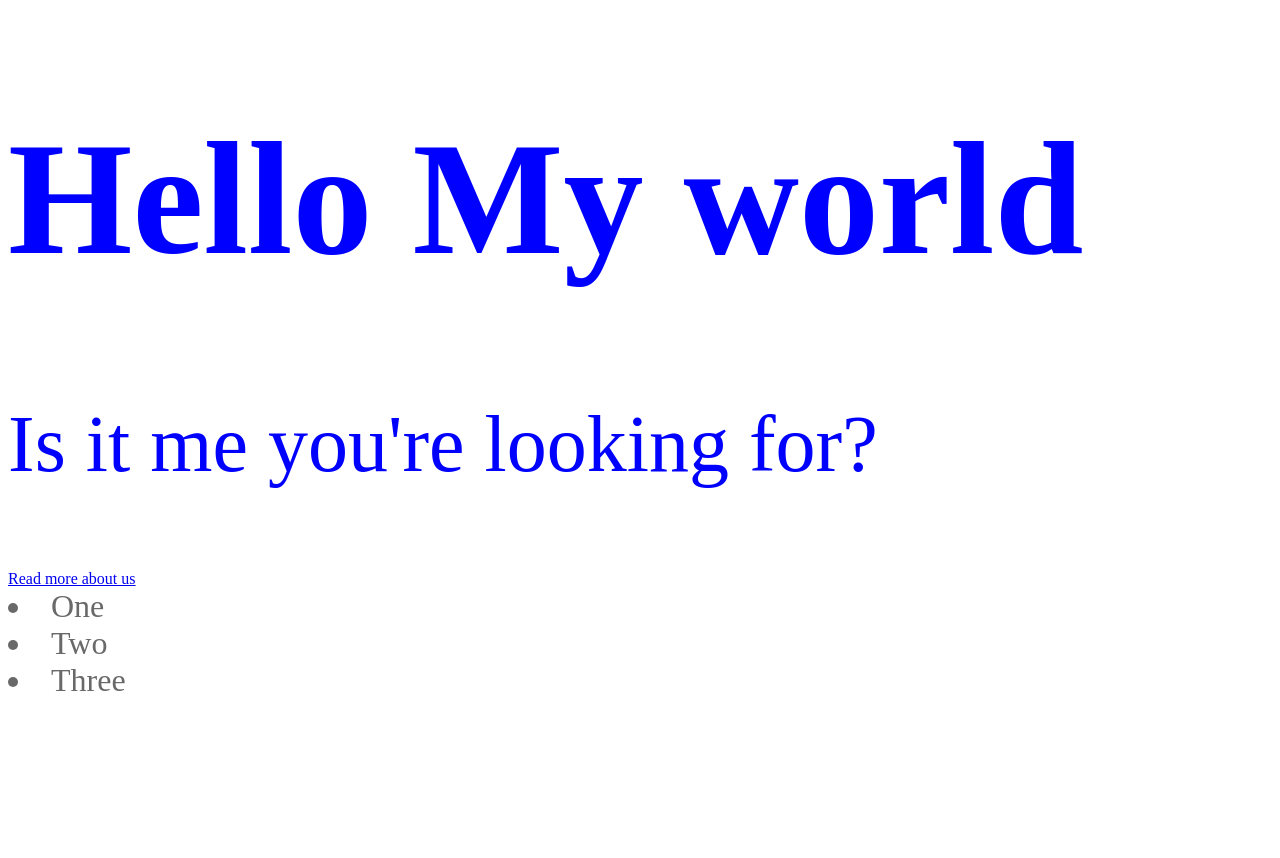
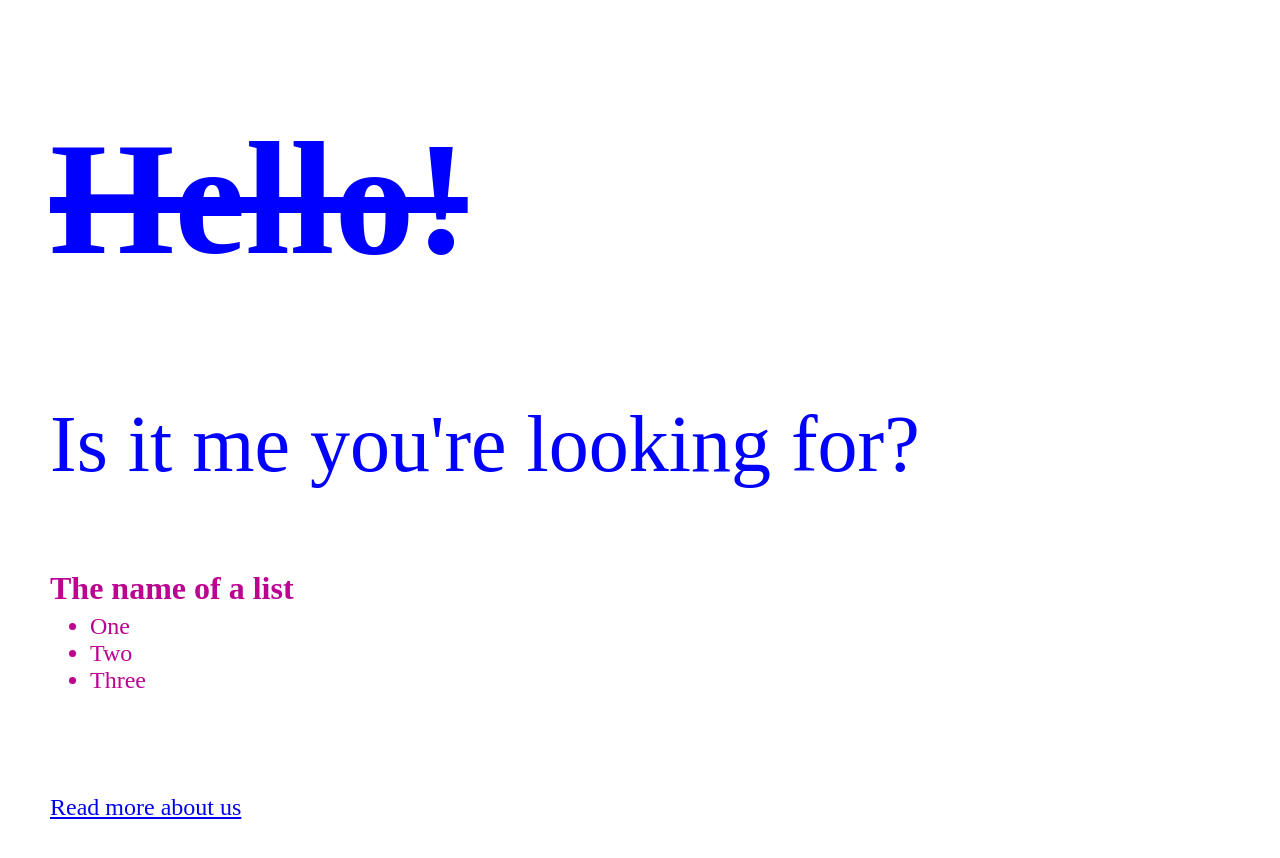
Before and after one commit to KariannNor/first-repo, a plain HTML site: page index.html in a window 1280 px wide. Before the commit the page ends 800 px from the top, so only its background shows below. Drawn offline with Linux system fonts and the light colour scheme.

Commit message:
edited index and css

```diff
--- a/css/styles.css
+++ b/css/styles.css
@@ -1,6 +1,17 @@
+body {
+  margin: 50px;
+}
+
 h1 {
   color: blue;
   font-size: 10em;
+  text-decoration-line: line-through;
+}
+
+h3 {
+  color: rgb(187, 3, 144);
+  font-size: 2em;
+  margin-bottom: -10px;
 }
 
 p {
@@ -9,10 +20,14 @@ p {
 }
 
 li {
-  color: dimgray;
-  font-size: 2em;
+  color: rgb(187, 3, 144);
+  font-size: 1.5em;
 }
 
 a {
-  font-size: 1em;
+  font-size: 1.5em;
 }
+
+footer {
+  margin-top: 100px;
+}
--- a/index.html
+++ b/index.html
@@ -10,15 +10,20 @@
 
   <body>
     <header>
-      <H1>Hello My world</H1>
+      <h1>Hello!</h1>
     </header>
     <main>
       <p>Is it me you're looking for?</p>
+
+      <h3>The name of a list</h3>
+      <ul>
+        <li>One</li>
+        <li>Two</li>
+        <li>Three</li>
+      </ul>
+    </main>
+    <footer>
       <a href="about.html">Read more about us</a>
-
-      <li>One</li>
-      <li>Two</li>
-      <li>Three</li>
-    </main>
+    </footer>
   </body>
 </html>
```
